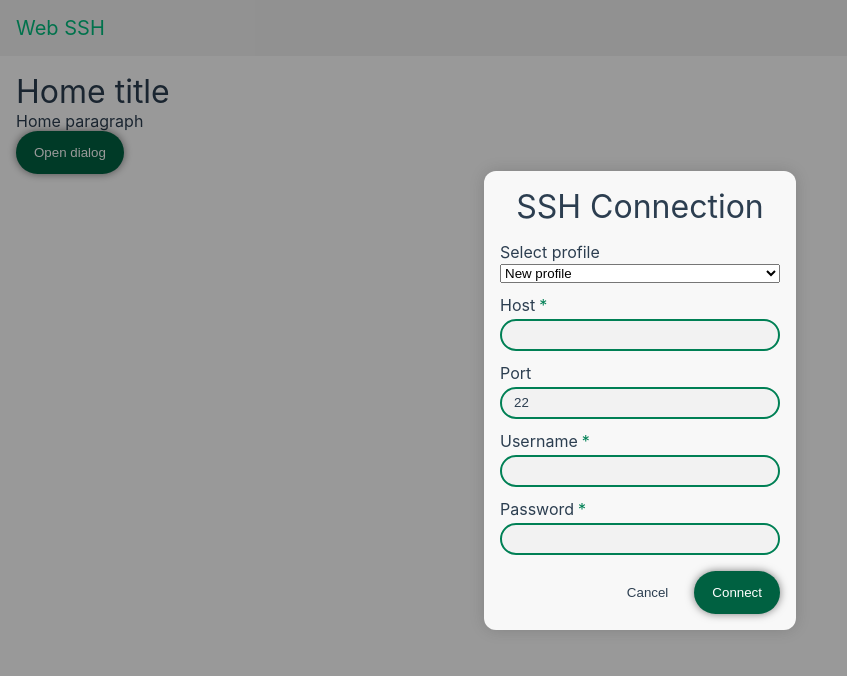
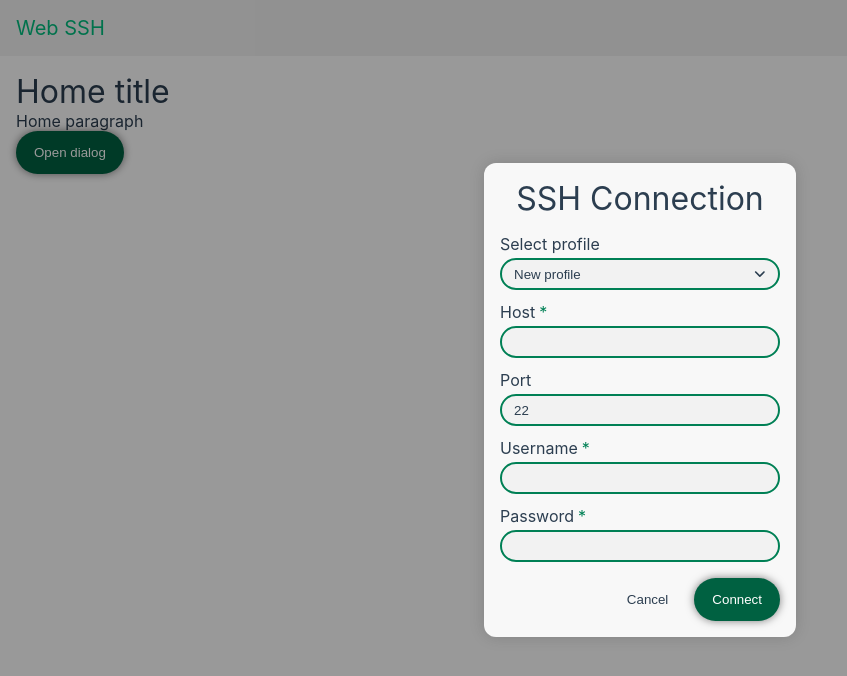
Before and after one commit to WKHAllen/web-ssh, a Vue app: page / in a window 1280 px wide. Shown: the top 676 px of the page, without its empty margins (0-847 px from the left). Built offline with nearby package versions, Linux system fonts and the light colour scheme.

Commit message:
Add dropdown and popup controls

```diff
--- a/src/assets/base.css
+++ b/src/assets/base.css
@@ -127,7 +127,7 @@ a,
   margin-bottom: var(--control-spacing);
 }
 
-.form-control * {
+.form-control > * {
   width: 100%;
 }
 
@@ -211,3 +211,88 @@ a,
 .form-button.form-button-outline:hover {
   background-color: rgba(127, 127, 127, 0.1);
 }
+
+.form-popup {
+  visibility: visible;
+  position: absolute;
+  z-index: 1;
+  opacity: 1;
+  background-color: var(--color-background);
+  transition: visibility 0s, opacity 0.1s linear;
+}
+
+.form-popup.form-popup-hidden {
+  visibility: hidden;
+  opacity: 0;
+  transition: visibility 0.1s, opacity 0.1s linear;
+}
+
+.form-control-dropdown {
+  height: var(--control-height);
+  border-radius: var(--control-border-radius);
+  padding: 4px max(6px, calc(var(--control-border-radius) * 0.75));
+  background-color: var(--color-background-mute);
+  color: var(--color-text);
+  border: 2px solid var(--control-color-light);
+  outline: 0px solid var(--control-color-dark);
+  display: flex;
+  flex-direction: row;
+  align-items: center;
+  gap: 8px;
+  transition: all 0.1s linear;
+}
+
+.form-control-dropdown:hover {
+  border: 2px solid var(--control-color-lighter);
+}
+
+.form-control-dropdown:focus {
+  color: var(--color-heading);
+  border: 2px solid var(--control-color-lighter);
+  outline: 4px solid var(--control-color-dark);
+}
+
+.form-control-dropdown-selection {
+  flex-grow: 1;
+  text-align: left;
+}
+
+.form-control-dropdown-icon {
+  flex-grow: 0;
+  transform: rotate(0deg);
+  transition: transform 0.1s ease;
+}
+
+.form-control-dropdown-icon.form-control-dropdown-icon-open {
+  transform: rotate(-180deg);
+}
+
+.form-control-dropdown-option {
+  color: var(--color-text);
+  cursor: pointer;
+  padding: 4px 12px;
+  transition: all 0.1s linear;
+}
+
+.form-control-dropdown-option:hover {
+  background-color: rgba(127, 127, 127, 0.2);
+  color: var(--color-heading);
+}
+
+.form-control-dropdown-popup {
+  border-radius: 6px;
+  box-shadow: var(--box-shadow);
+  max-height: 300px;
+  overflow-y: auto;
+  transition: max-height 0.5s ease, visibility 0s, opacity 0.25s linear;
+}
+
+.form-control-dropdown-popup.form-control-dropdown-popup-hidden {
+  max-height: 0;
+  overflow: auto;
+  transition: max-height 0.5s ease, visibility 0.5s, opacity 0.25s linear 0.125s;
+}
+
+.form-control-dropdown-options-container {
+  padding: 6px 0;
+}
--- a/src/components/DialogComponent.vue
+++ b/src/components/DialogComponent.vue
@@ -1,5 +1,5 @@
 <script setup lang="ts">
-import { ref, watch } from "vue";
+import { ref, watch, onUnmounted } from "vue";
 
 type DialogSize = "small" | "medium" | "large";
 
@@ -24,6 +24,12 @@ function clickOutsideEvent(event: MouseEvent): void {
 if (props.dialogOpen) {
   document.body.addEventListener("click", clickOutsideEvent);
 }
+
+onUnmounted(() => {
+  if (props.dialogOpen) {
+    document.body.removeEventListener("click", clickOutsideEvent);
+  }
+});
 
 watch(
   () => props.dialogOpen,
--- /dev/null
+++ b/src/components/controls/DropdownControl.vue
@@ -0,0 +1,113 @@
+<script setup lang="ts">
+import { ref, watch, onUnmounted } from "vue";
+import IconControl from "./IconControl.vue";
+import PopupControl from "./PopupControl.vue";
+
+const props = defineProps<{
+  modelValue: string;
+  label: string;
+  options: string[];
+  nullOption?: string;
+  required?: boolean;
+}>();
+
+const emit = defineEmits<{
+  (e: "update:modelValue", value: typeof props.options[0]): void;
+}>();
+
+const dropdownOpen = ref(false);
+const dropdownButton = ref(null);
+const dropdownOptionsRef = ref(null);
+
+function clickEvent(event: MouseEvent): void {
+  if (
+    !(dropdownOptionsRef.value as unknown as HTMLElement).contains(
+      event.target as HTMLElement
+    )
+  ) {
+    dropdownOpen.value = false;
+  }
+}
+
+onUnmounted(() => {
+  if (dropdownOpen.value) {
+    document.body.removeEventListener("click", clickEvent);
+  }
+});
+
+watch(dropdownOpen, (isOpen) => {
+  if (isOpen) {
+    setTimeout(() => {
+      document.body.addEventListener("click", clickEvent);
+    }, 1);
+  } else {
+    document.body.removeEventListener("click", clickEvent);
+  }
+});
+
+function selectItem(option: string): void {
+  dropdownOpen.value = false;
+  (dropdownButton.value as unknown as HTMLElement).focus();
+  emit("update:modelValue", option);
+}
+</script>
+
+<template>
+  <div
+    :class="{
+      'form-control': true,
+      'form-control-required': required ?? false,
+    }"
+  >
+    <label :for="'dropdown-' + label">{{ label }}</label>
+    <button
+      class="form-control-dropdown"
+      :id="'dropdown-' + label"
+      @click="dropdownOpen = !dropdownOpen"
+      :required="required ?? 'false'"
+      ref="dropdownButton"
+    >
+      <span class="form-control-dropdown-selection">{{
+        modelValue !== "" || nullOption === undefined ? modelValue : nullOption
+      }}</span>
+      <span
+        :class="{
+          'form-control-dropdown-icon': true,
+          'form-control-dropdown-icon-open': dropdownOpen,
+        }"
+      >
+        <IconControl icon="angle-down"></IconControl
+      ></span>
+    </button>
+    <PopupControl
+      :popup-open="dropdownOpen"
+      :class="{
+        'form-control-dropdown-popup': true,
+        'form-control-dropdown-popup-hidden': !dropdownOpen,
+      }"
+    >
+      <div
+        class="form-control-dropdown-options-container"
+        ref="dropdownOptionsRef"
+      >
+        <div
+          v-if="nullOption !== undefined"
+          class="form-control-dropdown-option"
+          @click="selectItem('')"
+        >
+          {{ nullOption }}
+        </div>
+        <div
+          v-for="option in options"
+          :key="option"
+          class="form-control-dropdown-option"
+          @click="selectItem(option)"
+        >
+          {{ option }}
+        </div>
+      </div>
+    </PopupControl>
+  </div>
+</template>
+
+<style scoped></style>
--- /dev/null
+++ b/src/components/controls/PopupControl.vue
@@ -0,0 +1,13 @@
+<script setup lang="ts">
+defineProps<{
+  popupOpen: boolean;
+}>();
+</script>
+
+<template>
+  <div :class="{ 'form-popup': true, 'form-popup-hidden': !popupOpen }">
+    <slot></slot>
+  </div>
+</template>
+
+<style scoped></style>
--- a/src/views/HomeView.vue
+++ b/src/views/HomeView.vue
@@ -2,8 +2,9 @@
 import { ref } from "vue";
 import DialogComponent from "@/components/DialogComponent.vue";
 import TextInputControl from "@/components/controls/TextInputControl.vue";
-import NumberInputControl from "../components/controls/NumberInputControl.vue";
-import ButtonControl from "../components/controls/ButtonControl.vue";
+import NumberInputControl from "@/components/controls/NumberInputControl.vue";
+import ButtonControl from "@/components/controls/ButtonControl.vue";
+import DropdownControl from "@/components/controls/DropdownControl.vue";
 import * as connectionStorage from "@/services/connection-storage";
 
 const connectionDialogOpen = ref(true);
@@ -32,19 +33,12 @@ const sshPassword = ref("");
       <h1>SSH Connection</h1>
     </template>
     <template #dialog-body>
-      <div class="connection-control">
-        <label for="profile-select">Select profile</label>
-        <select v-model="selectedProfile" id="profile-select">
-          <option value="">New profile</option>
-          <option
-            v-for="profileName in Object.keys(connectionProfiles)"
-            :key="profileName"
-            :value="connectionProfiles[profileName]"
-          >
-            {{ profileName }}
-          </option>
-        </select>
-      </div>
+      <DropdownControl
+        label="Select profile"
+        v-model="selectedProfile"
+        :options="Object.keys(connectionProfiles)"
+        null-option="New profile"
+      ></DropdownControl>
       <TextInputControl
         label="Host"
         v-model="sshHost"
```
